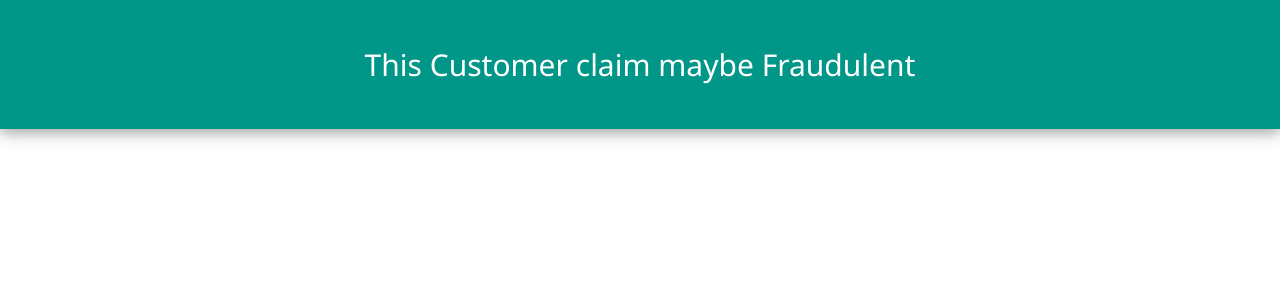
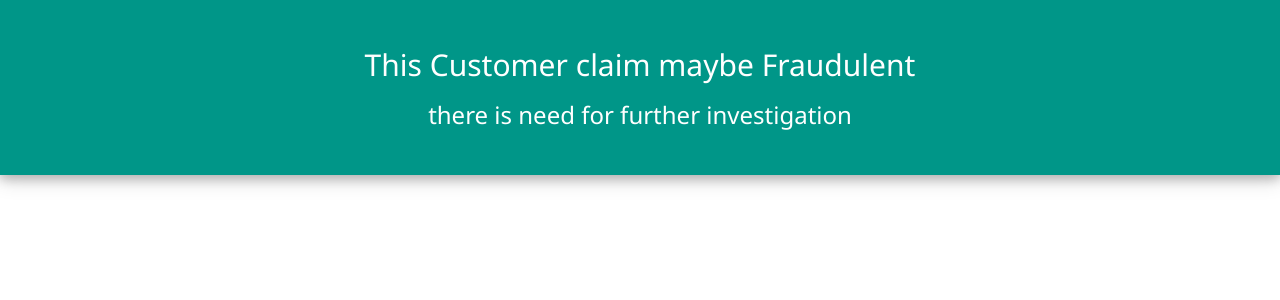
Before and after one commit to alaminmagaga/auto-insurance, a Flask app: template templates/result.html in a window 1280 px wide. Shown: the top 300 px of the page. Run offline with Flask 2, Linux system fonts and the light colour scheme; the template is opened without the code that fills it, so the values that code supplies are empty; parts of the project's set-up code (start-up, migrations or seed data) failed here and were passed over.

Commit message:
Update result.html

```diff
--- a/templates/result.html
+++ b/templates/result.html
@@ -11,8 +11,10 @@
 
 		{% if prediction[0]== 0 %}
 <h2>This Customer claim is Legit</h2>
+<button>Proceed to payment</button>
 {%else%}
 <h2>This Customer claim maybe Fraudulent</h2>
+<h3>there is need for further investigation</h3>
 
 {%endif%}
 
```
